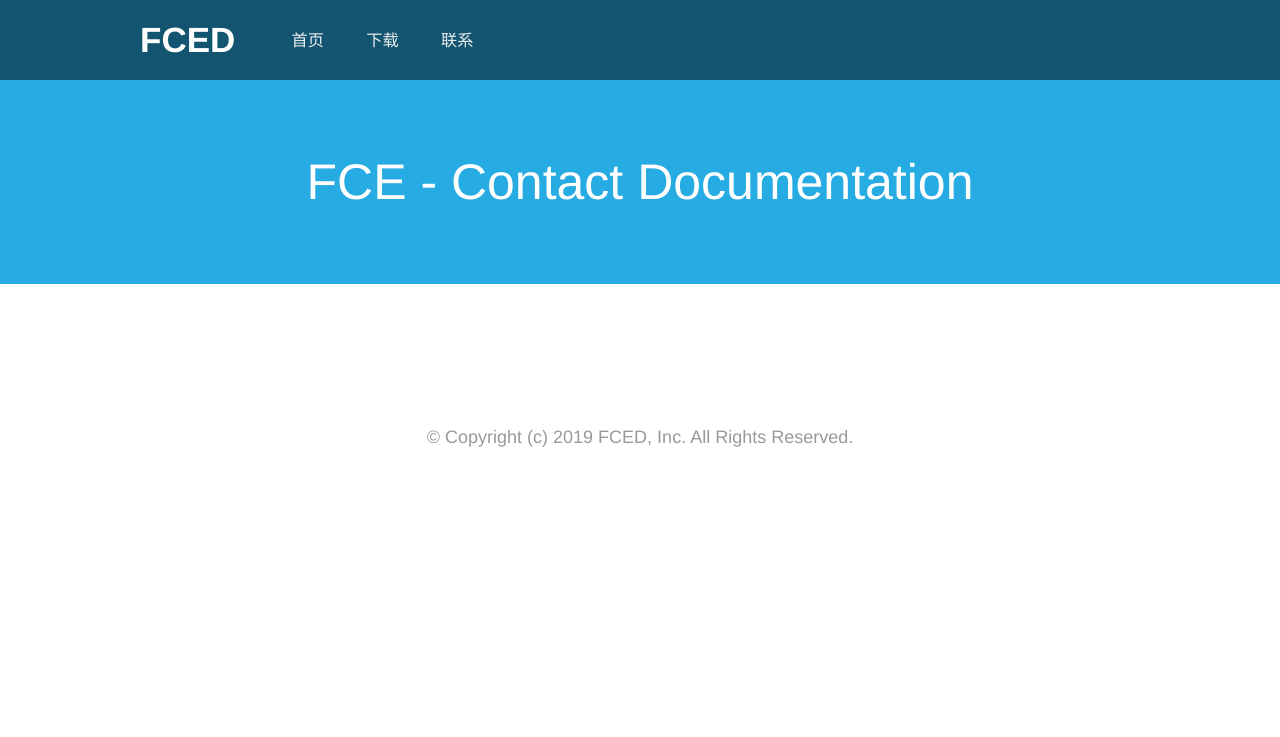
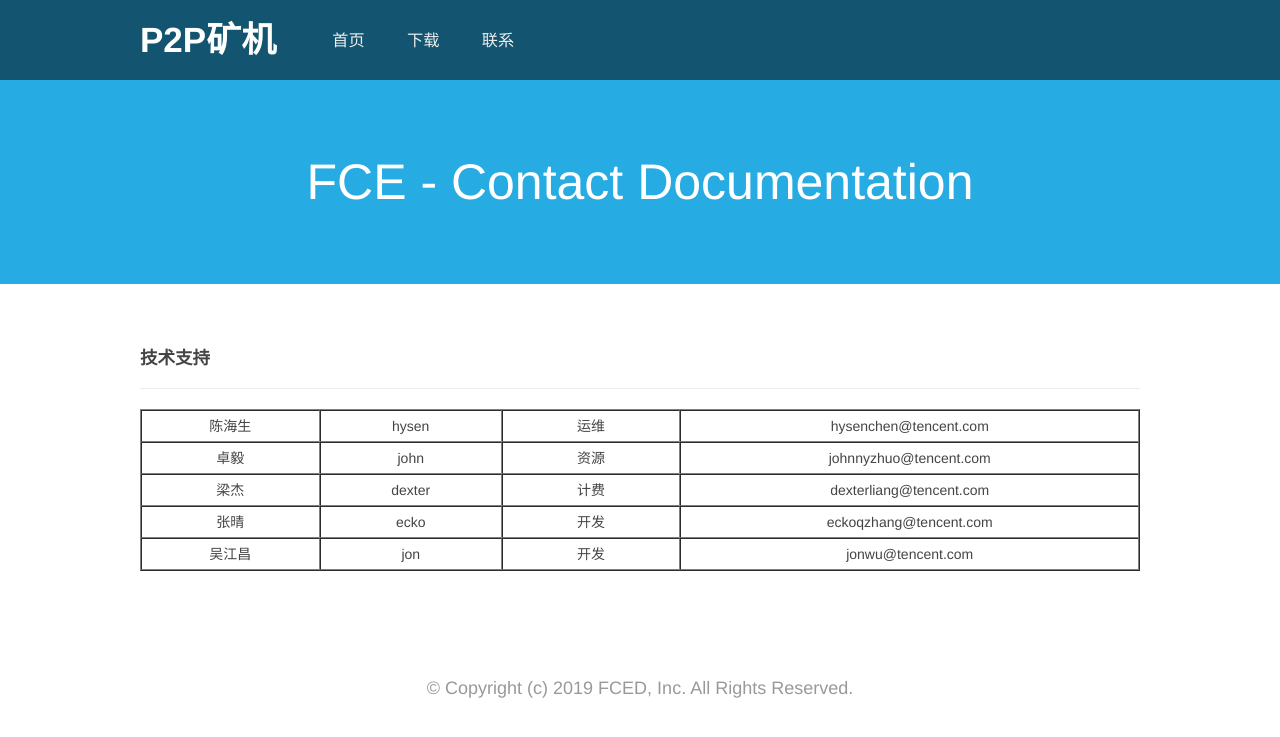
Before and after one commit to eckoq/fced, a Django app: page /overview/contact in a window 1280 px wide. Shown: the top 737 px of the page. Run offline with Django 3.2, Linux system fonts and the light colour scheme; the visitor is signed in with stand-in values (Sample User, id 1).

```diff
--- a/overview/urls.py
+++ b/overview/urls.py
@@ -9,4 +9,5 @@ urlpatterns = [
     url(r'^overview/contact', views.contact, name='contact'),
     url(r'^overview/do_login', views.do_login, name='do_login'),
     url(r'^overview/do_login_out', views.do_login_out, name='do_login_out'),
+    url(r'^overview/main_page', views.main_page, name='main_page'),
 ]
--- a/overview/views.py
+++ b/overview/views.py
@@ -9,9 +9,43 @@ from django.contrib.auth import authenticate, login, logout
 from .models import User
 
 # Create your views here.
+
 def main(request):
     return render(request, 'main.html')
 
+def do_login(request):
+    if request.method == "POST":
+        username = request.POST.get('username', None)
+        password = request.POST.get('password', None)
+        message = "用户名和密码字段必须填写！"
+
+        username = username.strip()
+        auth_user = authenticate(username=username, password=password)
+        if auth_user is not None:
+            try:
+                login(request, auth_user)
+                return redirect('/overview/main_page/')
+            except:
+                message = "登录失败！"
+        else:
+            message = "用户名、密码不正确！"
+
+        return render(request, 'main.html', {"message": message})
+    return render(request, 'main.html')
+
+@login_required
+def do_login_out(request):
+    logout(request)
+    return render(request, 'main.html')
+
+#main page
+@login_required
+def main_page(request):
+    return render(request, 'main_page.html')
+
+#
+# P2P device
+#
 @login_required
 def index(request):
     return render(request, 'index.html')
@@ -24,27 +58,6 @@ def download(request):
 def contact(request):
     return render(request, 'contact.html')
 
-def do_login(request):
-    if request.method == "POST":
-        username = request.POST.get('username', None)
-        password = request.POST.get('password', None)
-        message = "用户名和密码字段必须填写！"
-
-        username = username.strip()
-        auth_user = authenticate(username=username, password=password)
-        if auth_user is not None:
-            try:
-                login(request, auth_user)
-                return redirect('/overview/index/')
-            except:
-                message = "登录失败！"
-        else:
-            message = "用户名、密码不正确！"
-
-        return render(request, 'main.html', {"message": message})
-    return render(request, 'main.html')
-
-@login_required
-def do_login_out(request):
-    logout(request)
-    return render(request, 'main.html')
+#
+# HTTP device
+#
--- a/templates/contact.html
+++ b/templates/contact.html
@@ -17,7 +17,7 @@
 <body>
 <nav>
   <div class="container">
-    <h1>FCED</h1>
+    <h1>P2P矿机</h1>
     <div id="menu">
       <ul class="toplinks">
         <li><a href="/overview/index">首页</a></li>
@@ -33,6 +33,46 @@
   </div>
 </header>
 <section>
+  <div class="container">
+    <h4>技术支持</h4>
+    <hr>
+    <p style="font-size:14px">
+        <table class="table table-bordered table-hover" border=1 cellspacing="0">
+          <tbody>
+            <tr>
+              <td width="200px" class="center" style="font-size:14px">陈海生</td>
+              <td width="200px" class="center" style="font-size:14px">hysen</td>
+              <td width="200px" class="center" style="font-size:14px">运维</td>
+              <td width="500px" class="center" style="font-size:14px">hysenchen@tencent.com</td>
+            </tr>
+            <tr>
+              <td width="200px" class="center" style="font-size:14px">卓毅</td>
+              <td width="200px" class="center" style="font-size:14px">john</td>
+              <td width="200px" class="center" style="font-size:14px">资源</td>
+              <td width="500px" class="center" style="font-size:14px">johnnyzhuo@tencent.com</td>
+            </tr>
+            <tr>
+              <td width="200px" class="center" style="font-size:14px">梁杰</td>
+              <td width="200px" class="center" style="font-size:14px">dexter</td>
+              <td width="200px" class="center" style="font-size:14px">计费</td>
+              <td width="500px" class="center" style="font-size:14px">dexterliang@tencent.com</td>
+            </tr>
+            <tr>
+              <td width="200px" class="center" style="font-size:14px">张晴</td>
+              <td width="200px" class="center" style="font-size:14px">ecko</td>
+              <td width="200px" class="center" style="font-size:14px">开发</td>
+              <td width="500px" class="center" style="font-size:14px">eckoqzhang@tencent.com</td>
+            </tr>
+            <tr>
+              <td width="200px" class="center" style="font-size:14px">吴江昌</td>
+              <td width="200px" class="center" style="font-size:14px">jon</td>
+              <td width="200px" class="center" style="font-size:14px">开发</td>
+              <td width="500px" class="center" style="font-size:14px">jonwu@tencent.com</td>
+            </tr>
+          </tbody>
+        </table>
+    </p>
+  </div>
 </section>
 
 <footer>
--- a/templates/index.html
+++ b/templates/index.html
@@ -17,7 +17,7 @@
 <body>
 <nav>
   <div class="container">
-    <h1>FCED</h1>
+    <h1>P2P矿机</h1>
     <div id="menu">
       <ul class="toplinks">
           <li><a href="/overview/index">首页</a></li>
```
Also changed, not shown: templates/download.html (+7 -7 lines), templates/main_page.html (added, +75 -0 lines).
